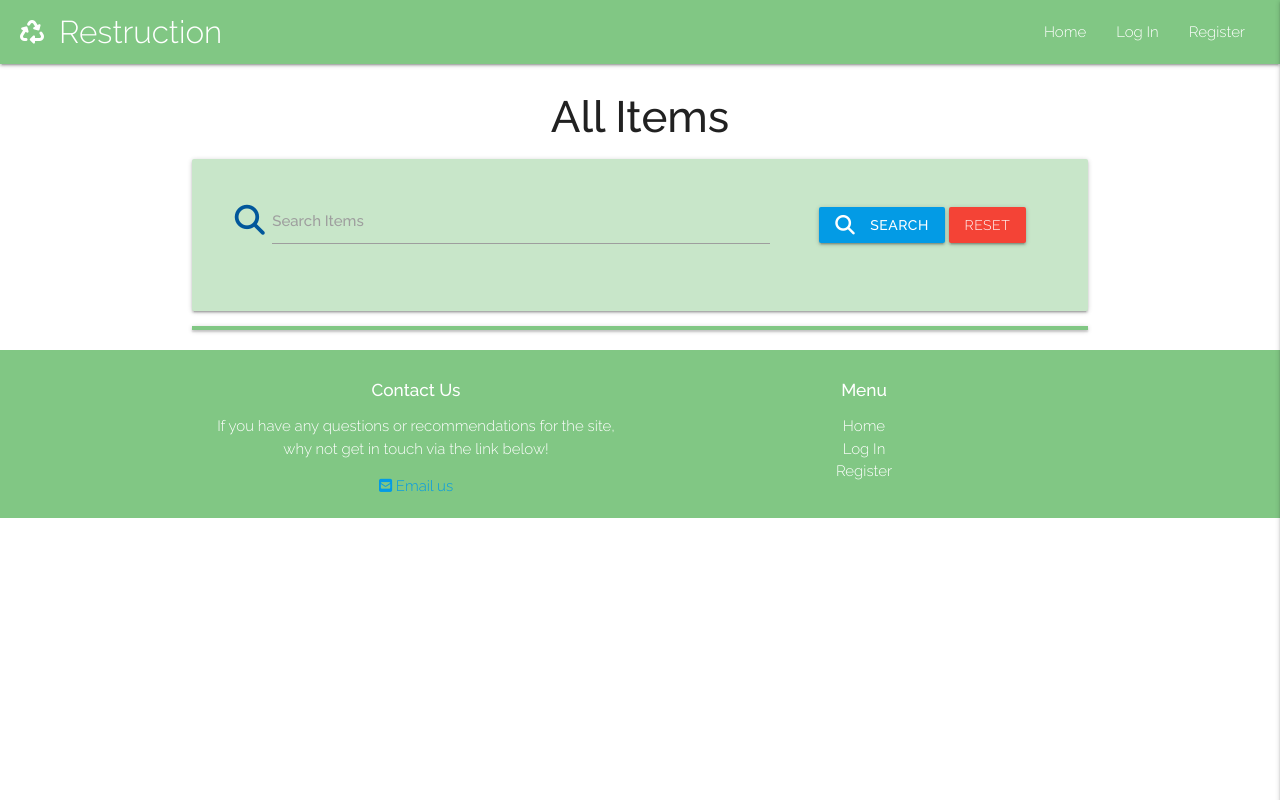
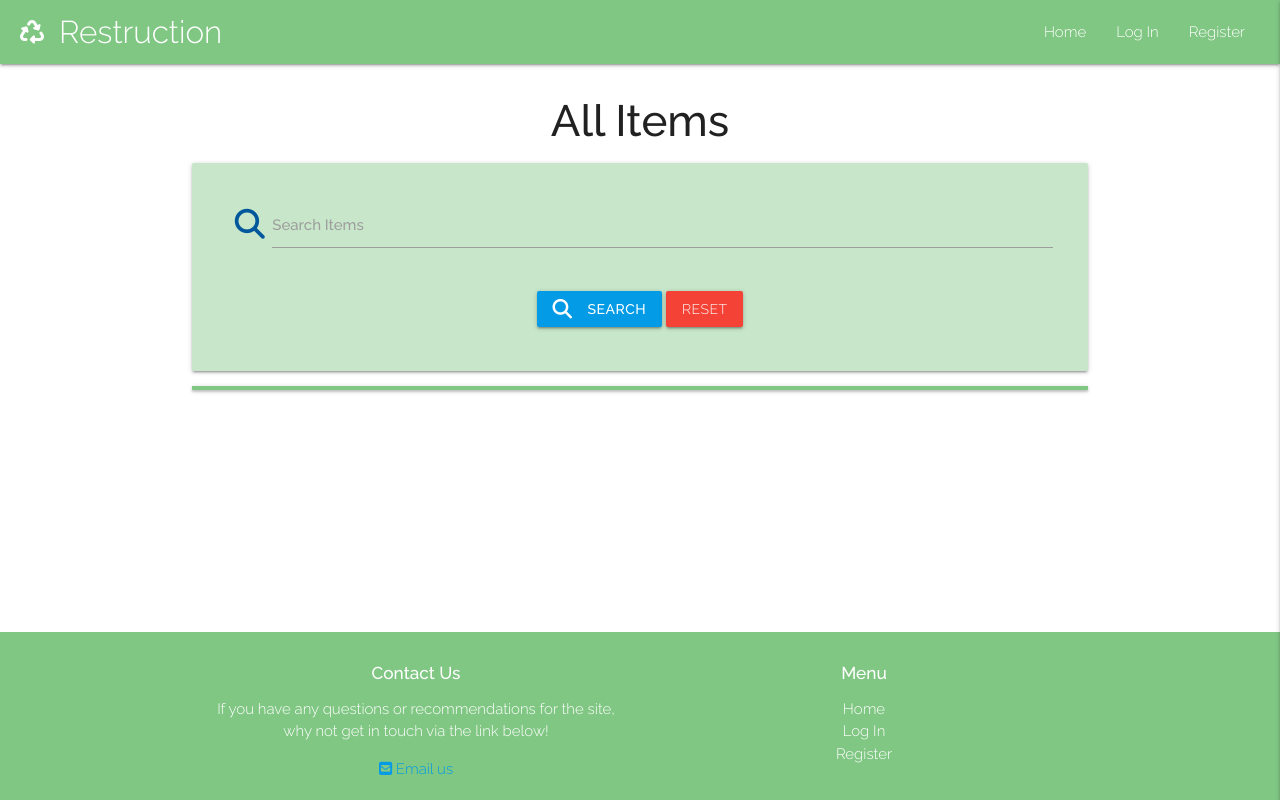
Before and after one commit to marcusnolan/restruction, a Flask app: page /search in a window 1280 px wide. Run offline with Flask 2, Linux system fonts and the light colour scheme; data that the repository does not hold is empty; some libraries are stand-ins or nearby versions.

Commit message:
CSS updates - Footer now stuck to bottom of HTML and search function formatted better

```diff
--- a/app.py
+++ b/app.py
@@ -26,6 +26,9 @@ mongo = PyMongo(app)
 @app.route("/")
 @app.route("/home")
 def home():
+    """
+    This is the home route.
+    """
     items = mongo.db.items.find().sort("_id", -1).limit(10)
     return render_template("home.html", items=items)
 
@@ -52,12 +55,13 @@ def user_items():
 
 @app.route("/register", methods=["GET", "POST"])
 def register():
+    """
+    """
     if request.method == "POST":
         # checking previous usernames and emails
         existing_user = mongo.db.users.find_one(
             {'$or': [{"username": request.form.get("username").lower()},
                      {"email": request.form.get("email").lower()}]})
-
         if existing_user:
             flash("Username or email already in use")
             return redirect(url_for("register"))
@@ -170,12 +174,14 @@ def edit_item(item_id):
                     "item_description": request.form.get("item_description"),
                     "quantity": request.form.get("quantity"),
                     "dimensions": request.form.get("dimensions"),
-                    "estimated_mass": request.form.get("estimated_mass"),
+                    "estimated_mass":
+                        request.form.get("estimated_mass"),
                     "condition": request.form.get("condition"),
                     "contact_name": request.form.get("contact_name"),
                     "contact_email": request.form.get("contact_email"),
                     "contact_phone": request.form.get("contact_phone"),
-                    "date_of_destruction": request.form.get("date_of_destruction"),
+                    "date_of_destruction":
+                        request.form.get("date_of_destruction"),
                     "item_location": request.form.get("item_location"),
                     "created_by": session["user"]
                 }
--- a/static/css/style.css
+++ b/static/css/style.css
@@ -3,6 +3,16 @@
 html * {
     font-family: 'Raleway', sans-serif;
 }
+
+body {
+    display: flex;
+    min-height: 100vh;
+    flex-direction: column;
+  }
+
+  main {
+    flex: 1 0 auto;
+  }
 
 p,
 span,
--- a/templates/items.html
+++ b/templates/items.html
@@ -3,15 +3,17 @@
 <div class="container">
     <h3 class="center-align page-header">All Items</h3>
 
-    <div class="row card-panel green lighten-4">
-        <form class="col s12" action="{{ url_for('search') }}" method="POST">
-            <div class="row valign-wrapper center-align">
-                <div class="input-field col s12 m8">
+    <div class="card-panel green lighten-4 center-align">
+        <form action="{{ url_for('search') }}" method="POST" id="search_item_form">
+            <div class="row">
+                <div class="input-field col s12">
                     <i class="fas fa-search prefix light-blue-text text-darken-4"></i>
-                    <input type="text" id="query" name="query" minlength="3" class="validate" required>
+                    <input type="text" id="query" name="query" minlength="3" class="validate">
                     <label for="query">Search Items</label>
                 </div>
-                <div class="col s12 m4">
+            </div>
+            <div class="row">
+                <div class="col s12">
                     <button class="light-blue darken-1 btn text-shadow" type="submit">
                         <i class="fas fa-search left"></i> Search
                     </button>
```
